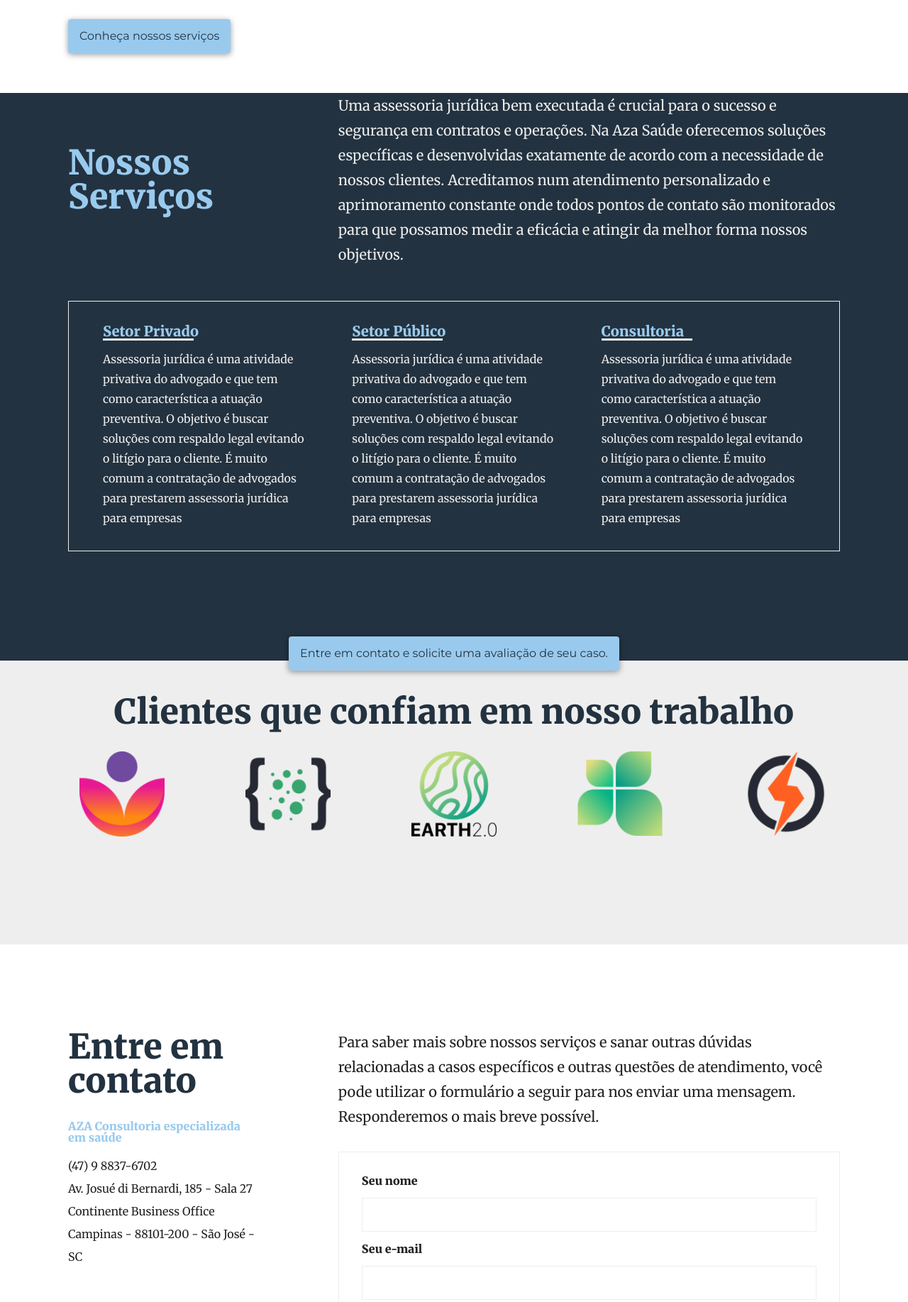
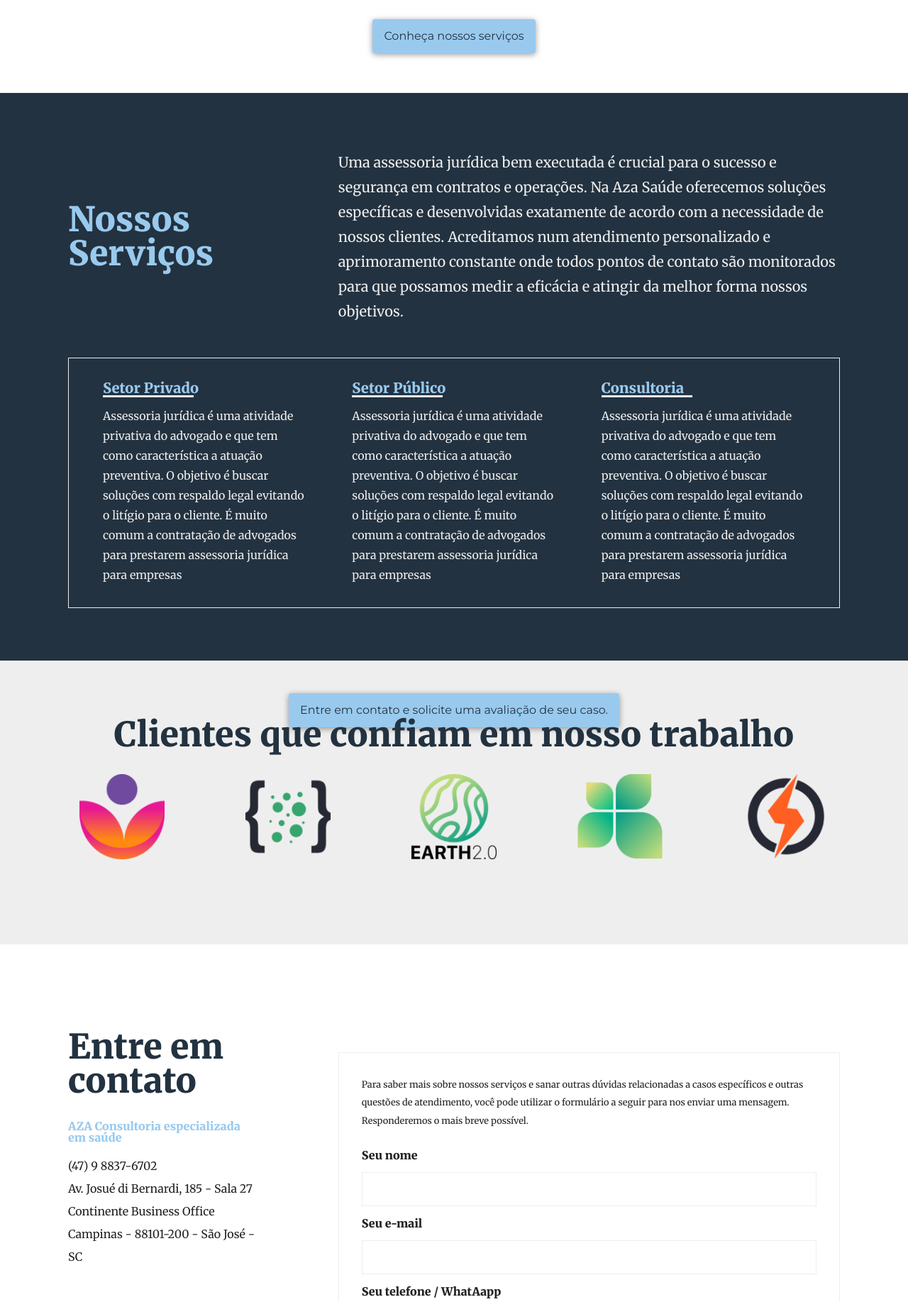
Before and after one commit to dudouz/azasaude, a Gatsby site: page / in a window 1280 px wide. Shown: the part 1580-3415 px from the top of the page at 71% size. Built offline with nearby package versions, Linux system fonts and the light colour scheme; Gatsby itself is replaced by a stand-in of ours.

Commit message:
Responsive fixes ok

```diff
--- a/src/components/About/styles.js
+++ b/src/components/About/styles.js
@@ -20,6 +20,8 @@ export const Container = styled.div`
   }
   &:last-child {
     margin-top: 15vh;
+    align-items: center;
+    justify-content: center;
   }
   @media only screen and (max-width: 768px) {
     flex-direction: column;
@@ -76,4 +78,8 @@ export const Vantage = styled.div`
     }
   }
 `
-export const CTARow = styled.div``
+export const CTARow = styled.div`
+  display: flex;
+  text-align: center;
+  align-self: center;
+`
--- a/src/components/Clients/styles.js
+++ b/src/components/Clients/styles.js
@@ -1,6 +1,6 @@
 import styled from "styled-components"
 export const Wrapper = styled.section`
-  padding: 3rem 0;
+  padding: 10vh 0;
   height: 50vh;
   background: var(--texts);
 `
--- a/src/components/Contact/index.js
+++ b/src/components/Contact/index.js
@@ -21,13 +21,13 @@ const Contact = () => {
           </S.Address>
         </S.Column>
         <S.Column>
-          <p>
-            Para saber mais sobre nossos serviços e sanar outras dúvidas
-            relacionadas a casos específicos e outras questões de atendimento,
-            você pode utilizar o formulário a seguir para nos enviar uma
-            mensagem. Responderemos o mais breve possível.
-          </p>
           <S.Form action="">
+            <p>
+              Para saber mais sobre nossos serviços e sanar outras dúvidas
+              relacionadas a casos específicos e outras questões de atendimento,
+              você pode utilizar o formulário a seguir para nos enviar uma
+              mensagem. Responderemos o mais breve possível.
+            </p>
             <label htmlFor="nome">
               <span>Seu nome</span>
               <input name="nome" type="text" />
--- a/src/components/Contact/styles.js
+++ b/src/components/Contact/styles.js
@@ -19,6 +19,9 @@ export const Container = styled.div`
   p {
     line-height: 175%;
     font-size: 1.25rem;
+    @media only screen and (max-width: 768px) {
+      font-size: 1rem;
+    }
   }
   &:last-child {
     margin-top: 15vh;
@@ -49,6 +52,11 @@ export const Column = styled.div`
 `
 
 export const Form = styled.form`
+  p {
+    margin-bottom: 1.75rem;
+    font-size: 0.8rem;
+    line-height: 200%;
+  }
   padding: 2rem;
   border: solid 1px var(--texts);
   display: flex;
--- a/src/components/Footer/styles.js
+++ b/src/components/Footer/styles.js
@@ -1,6 +1,6 @@
 import styled from "styled-components"
 export const Wrapper = styled.footer`
-  padding-bottom: 10vh;
+  padding: 10vh 0;
 `
 export const Container = styled.div`
   color: var(--highlightDark);
--- a/src/components/Services/styles.js
+++ b/src/components/Services/styles.js
@@ -1,5 +1,6 @@
 import styled from "styled-components"
 export const Wrapper = styled.section`
+  padding: 10vh 0;
   height: 100vh;
   background: var(--highlightDark);
   @media only screen and (max-width: 768px) {
```
